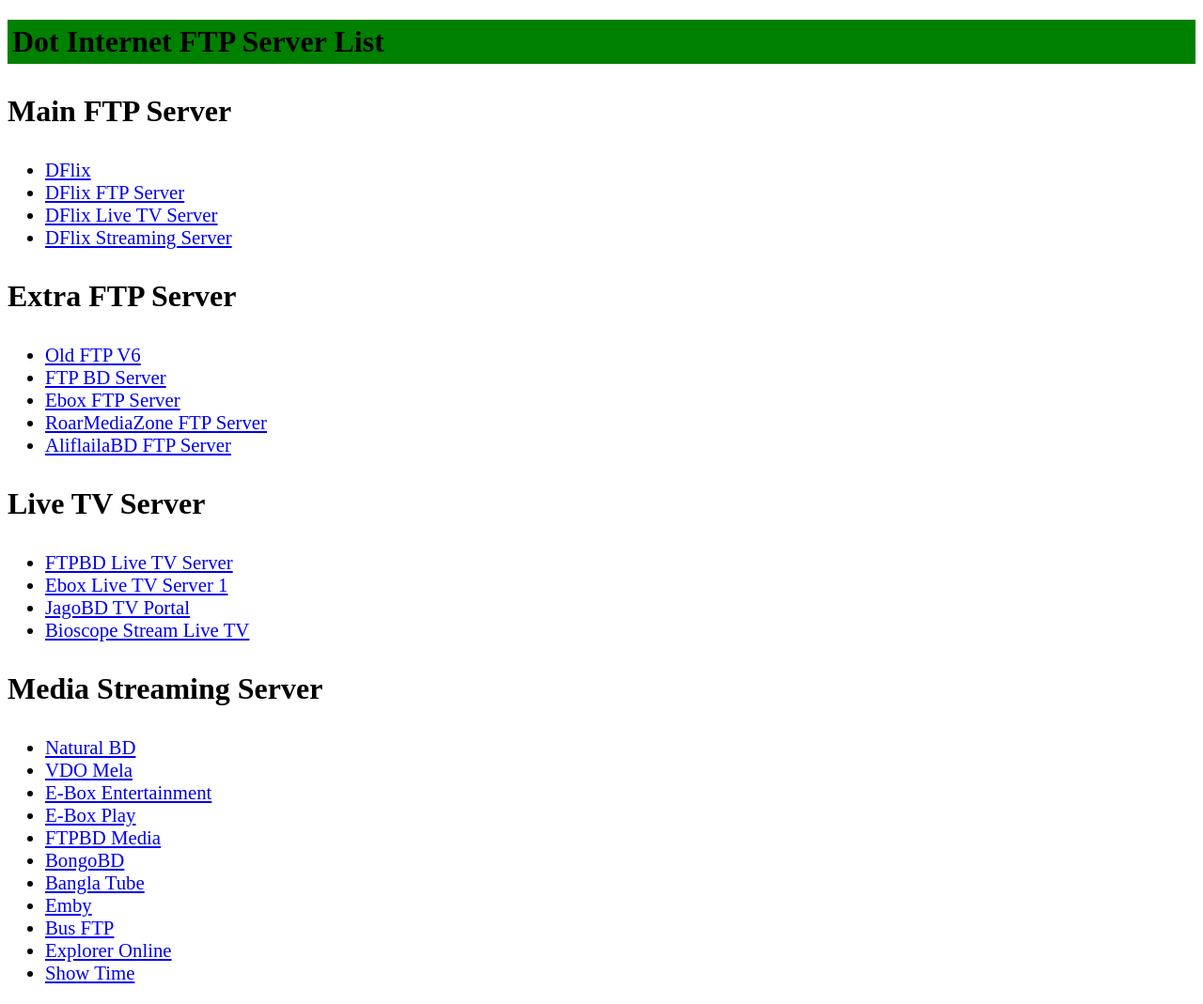
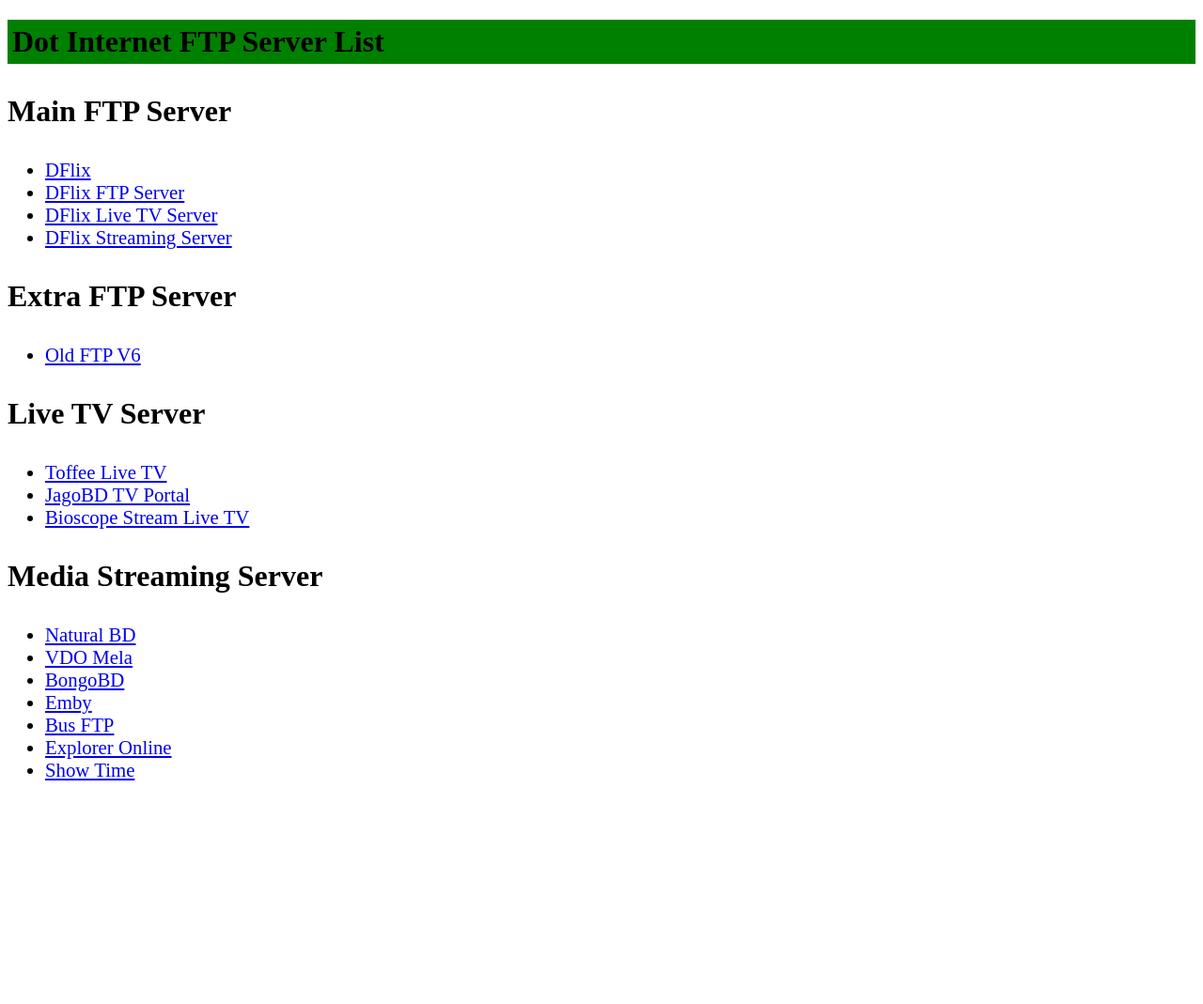
Before and after one commit to plateman/dot-internet-ftp-server-list, a plain HTML site: page index.html in a window 1280 px wide. Shown: the whole page at 94% size. After the commit the page ends 853 px from the top, so only its background shows below. Drawn offline with Linux system fonts and the light colour scheme.

Commit message:
Update index.html

```diff
--- a/index.html
+++ b/index.html
@@ -51,19 +51,13 @@
 
     <ul>
       <li><a href="http://172.22.22.101/">Old FTP V6</a></li>
-      <li><a href="http://server3.ftpbd.net/">FTP BD Server</a></li>
-      <li><a href="http://fs.ebox.live/">Ebox FTP Server</a></li>
-      <li>
-        <a href="http://cdn.roarmediazone.com/">RoarMediaZone FTP Server</a>
-      </li>
-      <li><a href="http://ftp1.aliflailabd.com/">AliflailaBD FTP Server</a></li>
+
     </ul>
 
     <p>Live TV Server</p>
 
     <ul>
-      <li><a href="http://otv.ftpbd.net/">FTPBD Live TV Server</a></li>
-      <li><a href="http://tv.ebox.live/">Ebox Live TV Server 1</a></li>
+      <li><a href="https://toffeelive.com/">Toffee Live TV</a></li>
       <li><a href="https://jagobd.com/">JagoBD TV Portal</a></li>
       <li>
         <a href="https://www.bioscopelive.com/en/">Bioscope Stream Live TV</a>
@@ -75,11 +69,7 @@
     <ul>
       <li><a href="https://naturalbd.com/">Natural BD</a></li>
       <li><a href="http://vdomela.com/">VDO Mela</a></li>
-      <li><a href="http://fileserver.ebox.live/">E-Box Entertainment</a></li>
-      <li><a href="http://play.ebox.live/home">E-Box Play</a></li>
-      <li><a href="http://media.ftpbd.net:8096/">FTPBD Media</a></li>
       <li><a href="https://bongobd.com/">BongoBD</a></li>
-      <li><a href="http://www.banglatube.net/">Bangla Tube</a></li>
       <li><a href="http://172.22.22.105:8096/">Emby</a></li>
       <li><a href="http://103.87.212.46/">Bus FTP</a></li>
       <li><a href="http://103.222.20.150/">Explorer Online</a></li>
```
